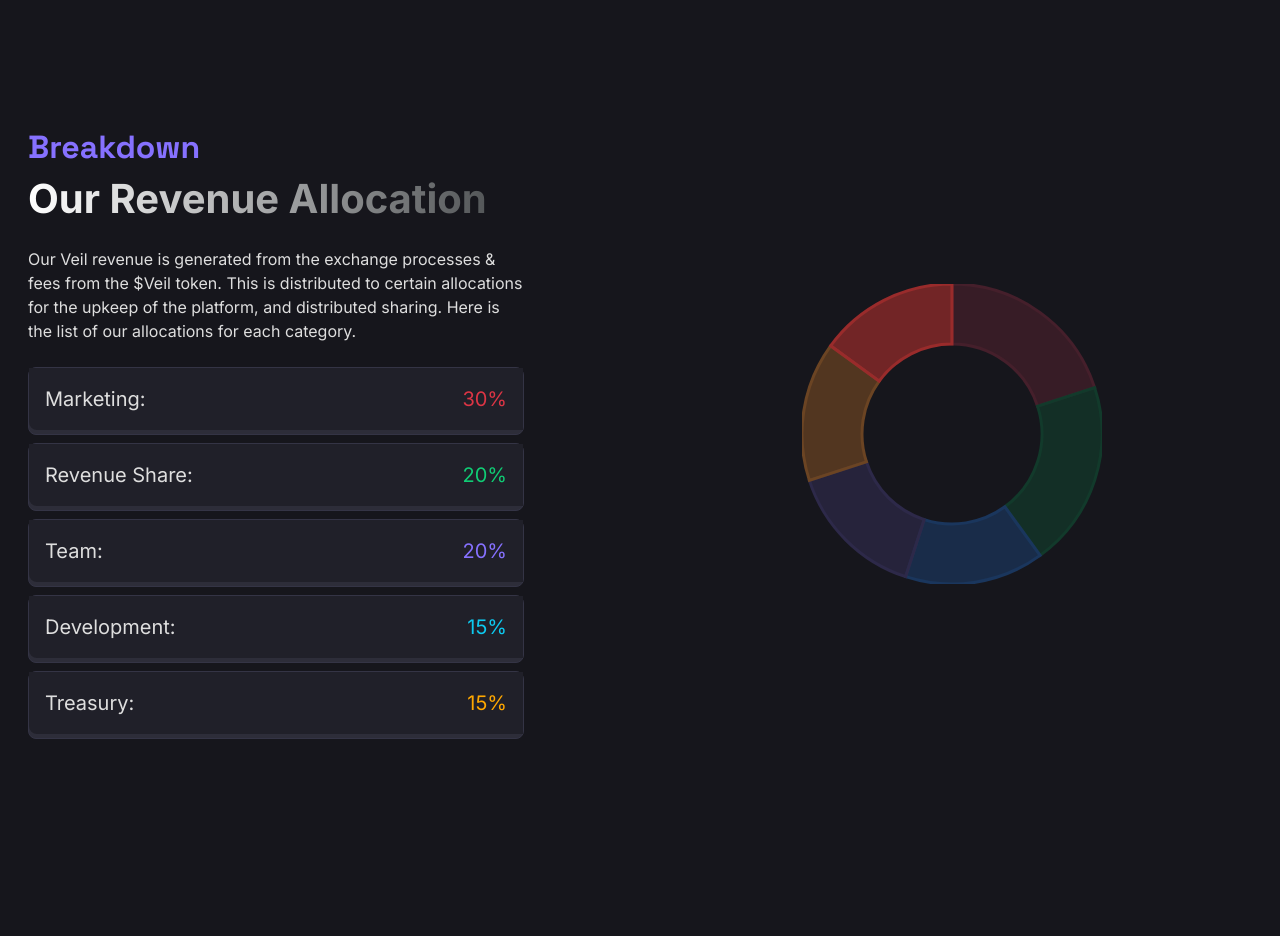
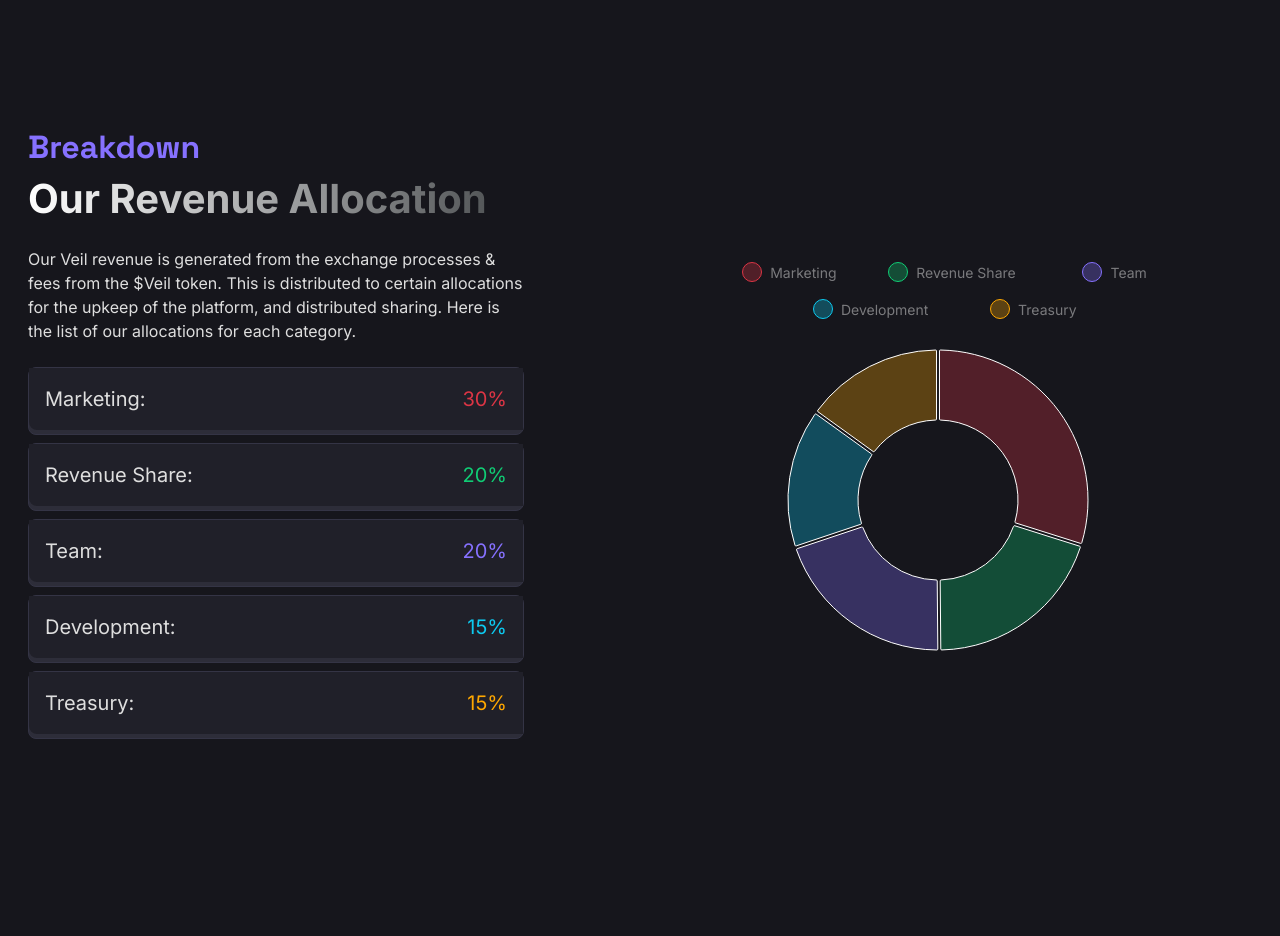
Before and after one commit to hagarcol/next.veil, a Next.js app: page /token in a window 1280 px wide. Shown: the part 1160-2096 px from the top of the page. Built offline with nearby package versions, Linux system fonts and the light colour scheme.

Commit message:
Fix: revenue page

```diff
--- a/package.json
+++ b/package.json
@@ -16,6 +16,7 @@
     "@fontsource/space-grotesk": "^5.1.0",
     "@mui/icons-material": "^6.2.0",
     "@mui/material": "^6.2.0",
+    "@mui/x-charts": "^7.23.2",
     "@reduxjs/toolkit": "^2.5.0",
     "@svgr/webpack": "^8.1.0",
     "next": "15.1.0",
--- a/src/assets/data.ts
+++ b/src/assets/data.ts
@@ -367,28 +367,38 @@ export const VEIL_TOKENOMICS_DATA = [
 
 export const Revenue_Allocation_DATA = [
   {
-    name: "Marketing:",
+    id: 0,
+    name: "Marketing",
     percent: "30%",
-    color: "#DC3545"
+    color: "#DC3545",
+    value: 30,
   },
   {
-    name: "Revenue Share:",
+    id: 1,
+    name: "Revenue Share",
     percent: "20%",
-    color: "#10CD75"
+    color: "#10CD75",
+    value: 20,
   },
   {
-    name: "Team:",
+    id: 2,
+    name: "Team",
     percent: "20%",
-    color: "#8671FF"
+    color: "#8671FF",
+    value: 20,
   },
   {
-    name: "Development:",
+    id: 3,
+    name: "Development",
     percent: "15%",
-    color: "#0DCAF0"
+    color: "#0DCAF0",
+    value: 15,
   },
   {
-    name: "Treasury:",
+    id: 4,
+    name: "Treasury",
     percent: "15%",
-    color: "#FFA800"
+    color: "#FFA800",
+    value: 15
   },
 ];
--- a/src/components/Token/Allocation/Canvas/index.tsx
+++ b/src/components/Token/Allocation/Canvas/index.tsx
@@ -2,17 +2,18 @@ import React from 'react';
 import { Box, alpha } from '@mui/material';
 
 const DonutChart = () => {
+  const [hoveredIndex, setHoveredIndex] = React.useState<number | null>(null);
+
   const data = [
-    { value: 20, color: '#451f2b' },
-    { value: 20, color: '#123a2b' },
-    { value: 15, color: '#1A365D' },
-    { value: 15, color: '#2d2949' },
-    { value: 15, color: '#6B4423' },
-    { value: 15, color: '#992B2B' },
+    { value: 30, color: '#DC3545' },
+    { value: 20, color: '#10CD75' },
+    { value: 20, color: '#8671FF' },
+    { value: 15, color: '#0DCAF0' },
+    { value: 15, color: '#FFA800' },
   ];
 
-  const getLighterColor = (baseColor: string) => {
-    return alpha(baseColor, 0.7);
+  const getLighterColor = (baseColor: string, num: number) => {
+    return alpha(baseColor, num);
   };
 
   const total = data.reduce((sum, item) => sum + item.value, 0);
@@ -27,8 +28,9 @@ const DonutChart = () => {
       const startRad = (startAngle - 90) * Math.PI / 180;
       const endRad = (endAngle - 90) * Math.PI / 180;
 
-      const radius = 50;
-      const innerRadius = 30;
+      const strokeWidth = 0.5;
+      const radius = 49.75;
+      const innerRadius = 30.25;
 
       const x1 = 50 + radius * Math.cos(startRad);
       const y1 = 50 + radius * Math.sin(startRad);
@@ -56,9 +58,14 @@ const DonutChart = () => {
         <path
           key={index}
           d={path}
-          fill={getLighterColor(item.color)}
+          fill={getLighterColor(item.color, hoveredIndex === index ? 0.5 : 0.3)}
           stroke={item.color}
-          strokeWidth="1"
+          strokeWidth={strokeWidth}
+          strokeLinejoin="round"
+          strokeLinecap="round"
+          onMouseEnter={() => setHoveredIndex(index)}
+          onMouseLeave={() => setHoveredIndex(null)}
+          style={{ transition: 'fill 0.2s' }}
         />
       );
     });
--- /dev/null
+++ b/src/components/Token/Allocation/Chart/index.tsx
@@ -0,0 +1,121 @@
+import React from "react";
+
+// @mui
+import { Box, Grid, Stack, Typography, alpha } from "@mui/material"
+import { PieChart } from '@mui/x-charts/PieChart';
+
+// data
+import { Revenue_Allocation_DATA } from "@/assets/data";
+
+interface Revenue_Allocation_DATA_TYPE {
+  id: number;
+  name: string;
+  percent: string;
+  color: string;
+  value: number;
+};
+
+interface Chart_DATA_TYPE {
+  id: number;
+  value: number;
+  label: string;
+  color: string;
+};
+
+const getLighterColor = (baseColor: string, num: number) => {
+  return alpha(baseColor, num);
+};
+
+const transformToChartData = (data: Revenue_Allocation_DATA_TYPE[], skippedIds: number[]): Chart_DATA_TYPE[] => {
+  let index = 0;
+  return data
+    .filter(item => !skippedIds.includes(item.id))
+    .map(item => {
+      const { value, name, color } = item;
+      return {
+        id: index++,
+        value,
+        label: name,
+        color: getLighterColor(color, 0.3)
+      };
+    });
+};
+
+const ChartSection = () => {
+  const [skippedIds, setSkippedIds] = React.useState<number[]>([]);
+  const [chartData, setChartData] = React.useState(transformToChartData(Revenue_Allocation_DATA, []));
+
+  const handleSkipId = (id: number) => {
+    const newSkippedIds = skippedIds.includes(id)
+      ? skippedIds.filter(item => item !== id)
+      : [...skippedIds, id];
+
+    setSkippedIds(newSkippedIds);
+    setChartData(transformToChartData(Revenue_Allocation_DATA, newSkippedIds));
+  };
+
+  return (
+    <Stack marginTop={8}>
+      <Grid container justifyContent="center" rowGap={2}>
+        {Revenue_Allocation_DATA.map((data, index) => {
+          const skipped = skippedIds.includes(data.id);
+
+          return (
+            <Grid item key={index} xs={4}>
+              <Stack direction="row" alignItems="center" gap={1} justifyContent="center">
+                <Box
+                  width={20}
+                  height={20}
+                  borderRadius="50%"
+                  sx={{
+                    backgroundColor: getLighterColor(data.color, 0.3),
+                    border: `1px solid ${data.color}`
+                  }}
+                />
+
+                <Typography
+                  color="#DEDEDE80"
+                  fontSize={14}
+                  fontWeight={400}
+                  sx={{
+                    cursor: "pointer",
+                    textDecoration: skipped ? "line-through" : "none"
+
+                  }}
+                  onClick={() => handleSkipId(data.id)}
+                >
+                  {data.name}
+                </Typography>
+              </Stack>
+            </Grid>
+          )
+        })}
+      </Grid>
+
+      <PieChart
+        series={[
+          {
+            data: chartData,
+            innerRadius: 80,
+            outerRadius: 150,
+            paddingAngle: 1,
+            cornerRadius: 1,
+            startAngle: 0,
+            endAngle: 360,
+            highlightScope: { fade: 'global', highlight: 'item' },
+            faded: { innerRadius: 50, additionalRadius: -10, color: 'gray' },
+            cx: 225,
+            cy: 175,
+          },
+        ]}
+        width={450}
+        height={350}
+        slotProps={{
+          legend: { hidden: true },
+        }}
+      />
+    </Stack>
+  )
+};
+
+export default ChartSection;
--- a/src/components/Token/Allocation/index.tsx
+++ b/src/components/Token/Allocation/index.tsx
@@ -5,7 +5,7 @@ import { Stack, useTheme, Typography, useMediaQuery } from "@mui/material";
 import CustomContainer from "@/components/Custom/Container";
 import TextSection from "@/components/Custom/TextSection";
 import CustomBox from "@/components/Custom/Box";
-import DonutChart from "./Canvas";
+import ChartSection from "./Chart";
 
 // data
 import { Revenue_Allocation_DATA } from "@/assets/data";
@@ -73,7 +73,7 @@ const RevenueAllocation = () => {
                       align="left"
                       fontWeight={400}
                     >
-                      {item.name}
+                      {item.name}:
                     </Typography>
 
                     <Typography
@@ -93,6 +93,7 @@ const RevenueAllocation = () => {
 
         <Stack
           padding="0 12px"
+          alignSelf="center"
           alignItems="center"
           sx={{
             width: islgOverScreen
@@ -100,7 +101,7 @@ const RevenueAllocation = () => {
               : "100%"
           }}
         >
-          <DonutChart />
+          <ChartSection />
         </Stack>
       </Stack>
     </CustomContainer>
```
Also changed, not shown: 1 other file (tests, documents, lock files or other folders).
